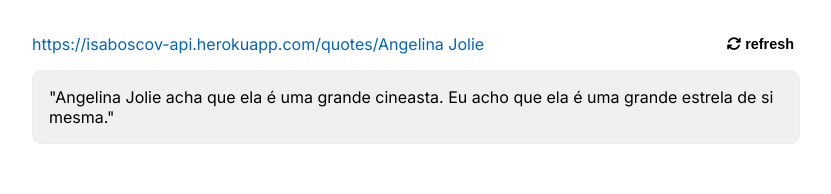
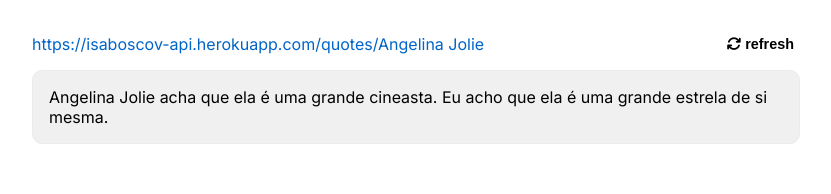
Before and after one commit to muacelle/apisabelaboscov, a website: page public/index.html in a window 1280 px wide. Shown: the part 252-446 px from the top of the page, without its empty margins (224-1055 px from the left). Drawn offline with Linux system fonts and the light colour scheme.

Commit message:
tirei as aspas

```diff
--- a/public/index.html
+++ b/public/index.html
@@ -35,7 +35,7 @@
                     <a href="https://isaboscov-api.herokuapp.com/quotes/Angelina Jolie">https://isaboscov-api.herokuapp.com/quotes/Angelina Jolie</a>
                     <button class="refresh"><i class="fa-solid fa-arrows-rotate"></i> refresh</button>
                 </div>
-                <p class="quote">"Angelina Jolie acha que ela é uma grande cineasta. Eu acho que ela é uma grande estrela de si mesma."</p>
+                <p class="quote">Angelina Jolie acha que ela é uma grande cineasta. Eu acho que ela é uma grande estrela de si mesma.</p>
             </div>
 
             <div class="byID">
```
